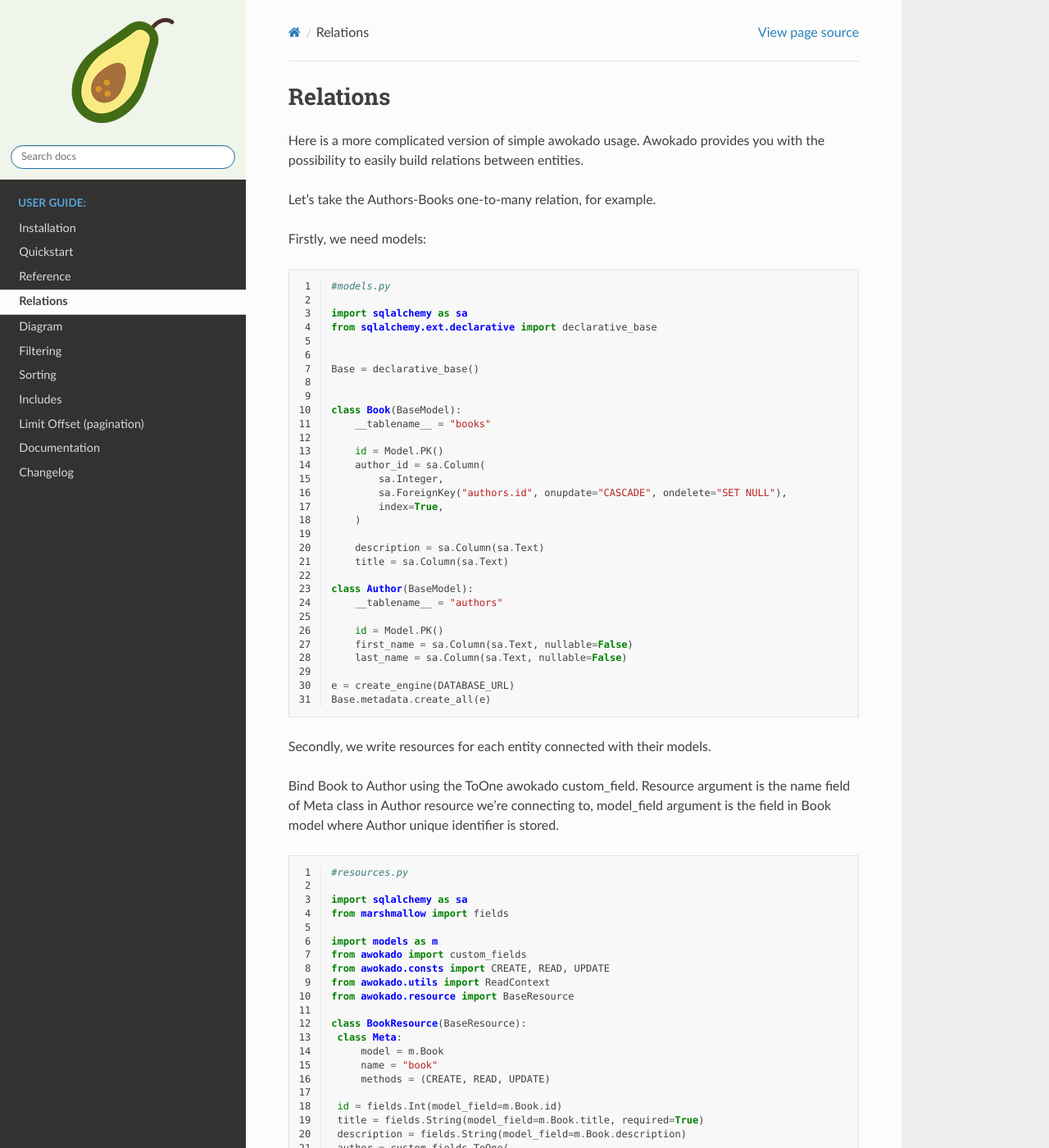
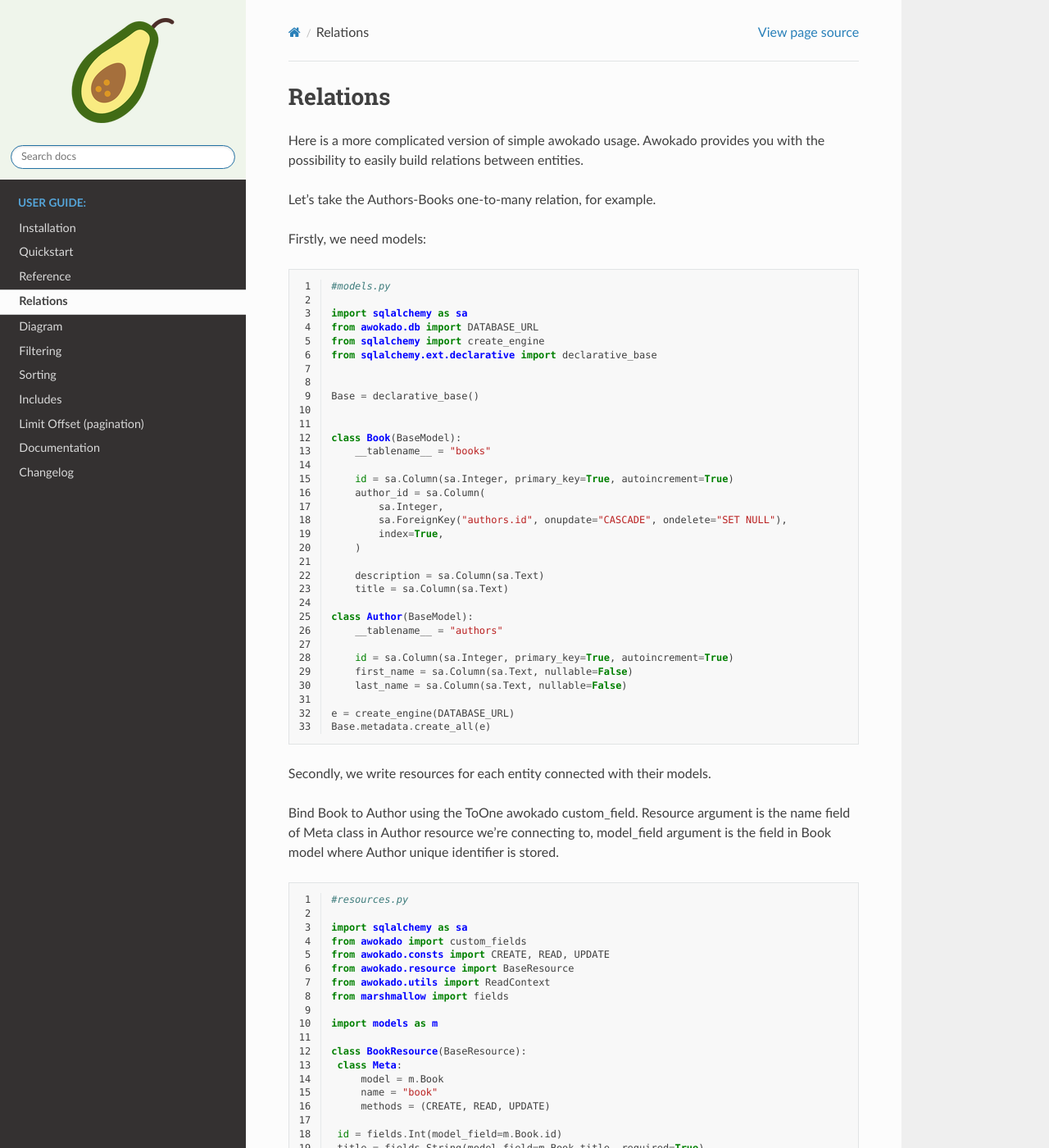
Before and after one commit to 5783354/awokado, a Sphinx documentation site: the page built from docs/source/relations.rst, in a window 1280 px wide and 1400 px high. Shown: the whole window at 82% size. Built offline with Sphinx 7.4.7 and the Read the Docs theme 2.0.0, drawn with Linux system fonts in a browser that asks for light colours; some of the changed text lies outside the part shown.

Commit message:
Refactor reference and relations

```diff
--- a/docs/source/relations.rst
+++ b/docs/source/relations.rst
@@ -17,6 +17,8 @@
    #models.py
 
    import sqlalchemy as sa
+   from awokado.db import DATABASE_URL
+   from sqlalchemy import create_engine
    from sqlalchemy.ext.declarative import declarative_base
 
 
@@ -26,7 +28,7 @@
    class Book(BaseModel):
        __tablename__ = "books"
 
-       id = Model.PK()
+       id = sa.Column(sa.Integer, primary_key=True, autoincrement=True)
        author_id = sa.Column(
            sa.Integer,
            sa.ForeignKey("authors.id", onupdate="CASCADE", ondelete="SET NULL"),
@@ -39,7 +41,7 @@
    class Author(BaseModel):
        __tablename__ = "authors"
 
-       id = Model.PK()
+       id = sa.Column(sa.Integer, primary_key=True, autoincrement=True)
        first_name = sa.Column(sa.Text, nullable=False)
        last_name = sa.Column(sa.Text, nullable=False)
 
@@ -60,13 +62,13 @@
    #resources.py
 
    import sqlalchemy as sa
+   from awokado import custom_fields
+   from awokado.consts import CREATE, READ, UPDATE
+   from awokado.resource import BaseResource
+   from awokado.utils import ReadContext
    from marshmallow import fields
 
    import models as m
-   from awokado import custom_fields
-   from awokado.consts import CREATE, READ, UPDATE
-   from awokado.utils import ReadContext
-   from awokado.resource import BaseResource
 
    class BookResource(BaseResource):
     class Meta:
@@ -163,7 +164,9 @@
             sa.select(
                 [
                     m.Author.id.label("id"),
-                    self.fields.get("name")..metadata["model_field"].label("name"),
+                    self.fields.get("name")
+                    .metadata["model_field"]
+                    .label("name"),
                     books_count.label("books_count"),
                 ]
             )
```
Also changed, not shown: other parts of docs/source/relations.rst (+0 -1 lines).
